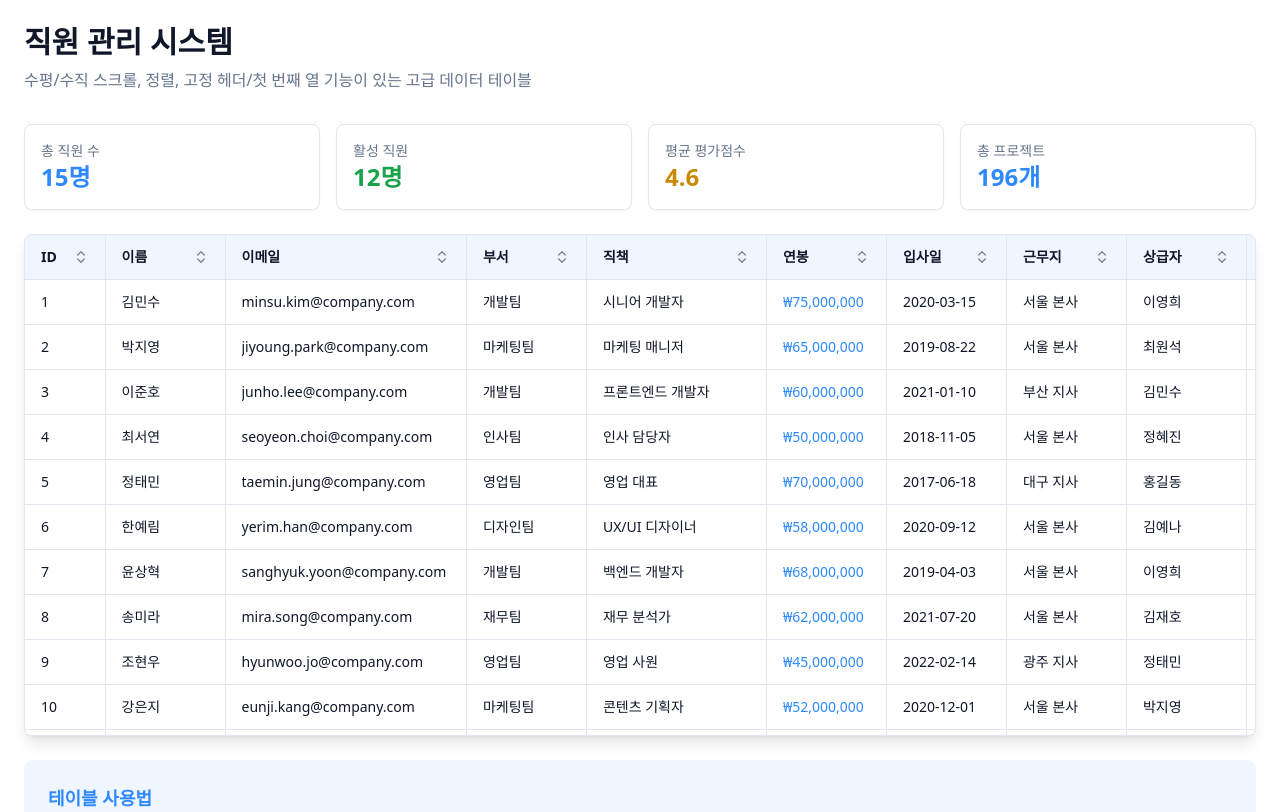
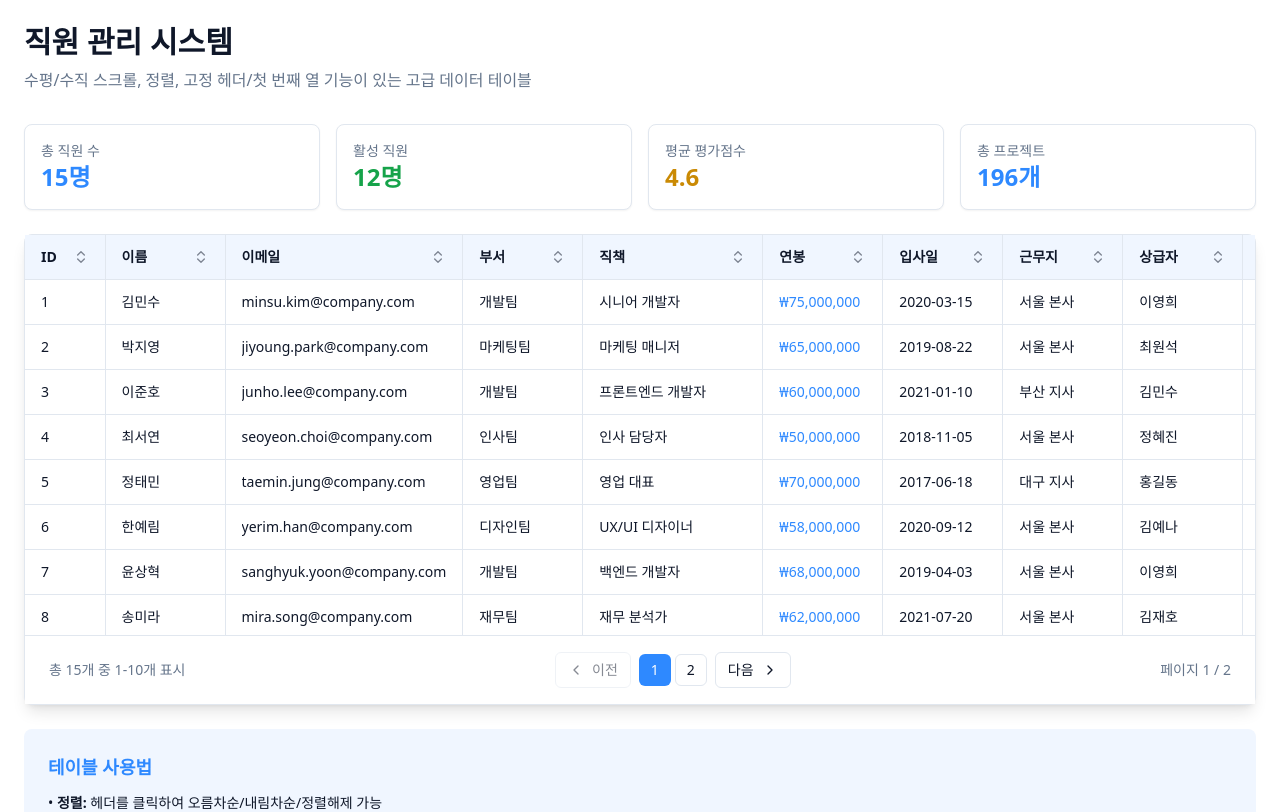
Before and after one commit to hongdaeri/sticky-table-wizard, a React (Vite) app: page / in a window 1280 px wide. Shown: the top 812 px of the page. Built offline with nearby package versions, Linux system fonts and the light colour scheme.

Commit message:
feat: Add table footer and modal
Implemented a table footer with pagination and a modal for item details, based on the provided screenshot.  The code is in HTML, CSS, and JavaScript only.

```diff
--- a/src/components/DataTable.tsx
+++ b/src/components/DataTable.tsx
@@ -1,6 +1,7 @@
 import { useState, useMemo } from 'react';
-import { ChevronUp, ChevronDown, ChevronsUpDown } from 'lucide-react';
+import { ChevronUp, ChevronDown, ChevronsUpDown, ChevronLeft, ChevronRight } from 'lucide-react';
 import { cn } from '@/lib/utils';
+import { Button } from '@/components/ui/button';
 
 export interface Column<T> {
   key: keyof T;
@@ -16,6 +17,8 @@ export interface DataTableProps<T> {
   stickyColumns?: (keyof T)[];  // 고정할 열들을 지정
   height?: string;
   className?: string;
+  pageSize?: number;
+  onRowClick?: (row: T) => void;
 }
 
 type SortConfig<T> = {
@@ -27,9 +30,14 @@ export function DataTable<T>({
   data,
   columns,
   stickyColumns = [],  // 기본값은 빈 배열
-  height = "600px",
-  className
+  height = "400px",
+  className,
+  pageSize = 10,
+  onRowClick
 }: DataTableProps<T>) {
+  const [sortConfig, setSortConfig] = useState<SortConfig<T>>(null);
+  const [currentPage, setCurrentPage] = useState(1);
+
   // 고정 열의 누적 너비 계산
   const getStickyLeft = (columnIndex: number) => {
     let leftOffset = 0;
@@ -47,8 +55,6 @@ export function DataTable<T>({
   const isColumnSticky = (columnKey: keyof T) => {
     return stickyColumns.includes(columnKey);
   };
-
-  const [sortConfig, setSortConfig] = useState<SortConfig<T>>(null);
 
   // 정렬된 데이터
   const sortedData = useMemo(() => {
@@ -68,6 +74,16 @@ export function DataTable<T>({
     });
   }, [data, sortConfig]);
 
+  // 페이지네이션된 데이터
+  const paginatedData = useMemo(() => {
+    const startIndex = (currentPage - 1) * pageSize;
+    const endIndex = startIndex + pageSize;
+    return sortedData.slice(startIndex, endIndex);
+  }, [sortedData, currentPage, pageSize]);
+
+  // 총 페이지 수
+  const totalPages = Math.ceil(data.length / pageSize);
+
   // 정렬 핸들러
   const handleSort = (key: keyof T) => {
     setSortConfig(current => {
@@ -80,6 +96,12 @@ export function DataTable<T>({
       }
       return { key, direction: 'asc' };
     });
+    setCurrentPage(1); // 정렬 시 첫 페이지로 이동
+  };
+
+  // 페이지 변경
+  const handlePageChange = (page: number) => {
+    setCurrentPage(page);
   };
 
   // 정렬 아이콘 렌더링
@@ -93,7 +115,8 @@ export function DataTable<T>({
   };
 
   return (
-    <div className={cn("relative overflow-hidden bg-card rounded-lg shadow-lg border border-table-border", className)}>
+    <div className={cn("relative bg-card rounded-lg shadow-lg border border-table-border", className)}>
+      {/* 테이블 */}
       <div
         className="overflow-auto scrollbar-thin scrollbar-thumb-muted scrollbar-track-background"
         style={{ height }}
@@ -131,14 +154,15 @@ export function DataTable<T>({
             </tr>
           </thead>
           <tbody>
-            {sortedData.map((row, rowIndex) => (
+            {paginatedData.map((row, rowIndex) => (
               <tr
                 key={rowIndex}
                 className={cn(
                   "border-b border-table-border transition-colors duration-150",
-                  "hover:bg-table-row-hover",
+                  "hover:bg-table-row-hover cursor-pointer",
                   rowIndex % 2 === 0 ? "bg-card" : "bg-table-stripe"
                 )}
+                onClick={() => onRowClick?.(row)}
               >
                 {columns.map((column, colIndex) => {
                   const isSticky = isColumnSticky(column.key);
@@ -171,6 +195,70 @@ export function DataTable<T>({
           </tbody>
         </table>
       </div>
+
+      {/* 푸터 - 페이지네이션 */}
+      <div className="flex items-center justify-between px-6 py-4 border-t border-table-border bg-card">
+        <div className="text-sm text-muted-foreground">
+          총 {data.length}개 중 {((currentPage - 1) * pageSize) + 1}-{Math.min(currentPage * pageSize, data.length)}개 표시
+        </div>
+
+        <div className="flex items-center gap-2">
+          <Button
+            variant="outline"
+            size="sm"
+            onClick={() => handlePageChange(currentPage - 1)}
+            disabled={currentPage === 1}
+          >
+            <ChevronLeft className="w-4 h-4" />
+            이전
+          </Button>
+
+          <div className="flex items-center gap-1">
+            {Array.from({ length: Math.min(5, totalPages) }, (_, i) => {
+              const page = i + 1;
+              return (
+                <Button
+                  key={page}
+                  variant={currentPage === page ? "default" : "outline"}
+                  size="sm"
+                  onClick={() => handlePageChange(page)}
+                  className="w-8 h-8 p-0"
+                >
+                  {page}
+                </Button>
+              );
+            })}
+
+            {totalPages > 5 && (
+              <>
+                <span className="text-muted-foreground">...</span>
+                <Button
+                  variant={currentPage === totalPages ? "default" : "outline"}
+                  size="sm"
+                  onClick={() => handlePageChange(totalPages)}
+                  className="w-8 h-8 p-0"
+                >
+                  {totalPages}
+                </Button>
+              </>
+            )}
+          </div>
+
+          <Button
+            variant="outline"
+            size="sm"
+            onClick={() => handlePageChange(currentPage + 1)}
+            disabled={currentPage === totalPages}
+          >
+            다음
+            <ChevronRight className="w-4 h-4" />
+          </Button>
+        </div>
+
+        <div className="text-sm text-muted-foreground">
+          페이지 {currentPage} / {totalPages}
+        </div>
+      </div>
     </div>
   );
 }
--- /dev/null
+++ b/src/components/EmployeeDetailModal.tsx
@@ -0,0 +1,152 @@
+import { Employee } from '@/data/sampleData';
+import {
+  Dialog,
+  DialogContent,
+  DialogHeader,
+  DialogTitle,
+} from '@/components/ui/dialog';
+import { Separator } from '@/components/ui/separator';
+import { Badge } from '@/components/ui/badge';
+
+interface EmployeeDetailModalProps {
+  employee: Employee | null;
+  open: boolean;
+  onClose: () => void;
+}
+
+export function EmployeeDetailModal({ employee, open, onClose }: EmployeeDetailModalProps) {
+  if (!employee) return null;
+
+  const getStatusColor = (status: string) => {
+    switch (status) {
+      case 'Active':
+        return 'bg-green-100 text-green-800';
+      case 'Inactive':
+        return 'bg-red-100 text-red-800';
+      case 'On Leave':
+        return 'bg-yellow-100 text-yellow-800';
+      default:
+        return 'bg-muted text-muted-foreground';
+    }
+  };
+
+  return (
+    <Dialog open={open} onOpenChange={onClose}>
+      <DialogContent className="max-w-2xl">
+        <DialogHeader>
+          <DialogTitle className="text-xl font-bold">직원 상세 정보</DialogTitle>
+        </DialogHeader>
+
+        <div className="space-y-6">
+          {/* 기본 정보 */}
+          <div className="grid grid-cols-2 gap-4">
+            <div>
+              <label className="text-sm font-medium text-muted-foreground">이름</label>
+              <p className="text-lg font-semibold text-foreground">{employee.name}</p>
+            </div>
+            <div>
+              <label className="text-sm font-medium text-muted-foreground">ID</label>
+              <p className="text-lg font-semibold text-foreground">{employee.id}</p>
+            </div>
+          </div>
+
+          <Separator />
+
+          {/* 연락처 정보 */}
+          <div>
+            <h3 className="text-lg font-semibold mb-3">연락처 정보</h3>
+            <div className="grid grid-cols-1 gap-3">
+              <div>
+                <label className="text-sm font-medium text-muted-foreground">이메일</label>
+                <p className="text-foreground">{employee.email}</p>
+              </div>
+            </div>
+          </div>
+
+          <Separator />
+
+          {/* 직무 정보 */}
+          <div>
+            <h3 className="text-lg font-semibold mb-3">직무 정보</h3>
+            <div className="grid grid-cols-2 gap-4">
+              <div>
+                <label className="text-sm font-medium text-muted-foreground">부서</label>
+                <p className="text-foreground">{employee.department}</p>
+              </div>
+              <div>
+                <label className="text-sm font-medium text-muted-foreground">직책</label>
+                <p className="text-foreground">{employee.position}</p>
+              </div>
+              <div>
+                <label className="text-sm font-medium text-muted-foreground">근무지</label>
+                <p className="text-foreground">{employee.location}</p>
+              </div>
+              <div>
+                <label className="text-sm font-medium text-muted-foreground">상급자</label>
+                <p className="text-foreground">{employee.manager}</p>
+              </div>
+            </div>
+          </div>
+
+          <Separator />
+
+          {/* 급여 및 성과 */}
+          <div>
+            <h3 className="text-lg font-semibold mb-3">급여 및 성과</h3>
+            <div className="grid grid-cols-2 gap-4">
+              <div>
+                <label className="text-sm font-medium text-muted-foreground">연봉</label>
+                <p className="text-lg font-semibold text-primary">
+                  ₩{employee.salary.toLocaleString()}
+                </p>
+              </div>
+              <div>
+                <label className="text-sm font-medium text-muted-foreground">평가점수</label>
+                <div className="flex items-center gap-2">
+                  <span className="text-lg font-semibold">{employee.performance}</span>
+                  <div className="flex">
+                    {[...Array(5)].map((_, i) => (
+                      <span
+                        key={i}
+                        className={`text-sm ${
+                          i < Math.floor(employee.performance) ? 'text-yellow-400' : 'text-muted-foreground'
+                        }`}
+                      >
+                        ★
+                      </span>
+                    ))}
+                  </div>
+                </div>
+              </div>
+              <div>
+                <label className="text-sm font-medium text-muted-foreground">담당 프로젝트</label>
+                <Badge variant="secondary" className="mt-1">
+                  {employee.projects}개
+                </Badge>
+              </div>
+              <div>
+                <label className="text-sm font-medium text-muted-foreground">상태</label>
+                <div className="mt-1">
+                  <span className={`px-2 py-1 rounded-full text-xs font-medium ${getStatusColor(employee.status)}`}>
+                    {employee.status}
+                  </span>
+                </div>
+              </div>
+            </div>
+          </div>
+
+          <Separator />
+
+          {/* 기타 정보 */}
+          <div>
+            <h3 className="text-lg font-semibold mb-3">기타 정보</h3>
+            <div>
+              <label className="text-sm font-medium text-muted-foreground">입사일</label>
+              <p className="text-foreground">{employee.joinDate}</p>
+            </div>
+          </div>
+        </div>
+      </DialogContent>
+    </Dialog>
+  );
+}
--- a/src/pages/Index.tsx
+++ b/src/pages/Index.tsx
@@ -1,7 +1,22 @@
 import { DataTable, Column } from '@/components/DataTable';
 import { Employee, sampleEmployees } from '@/data/sampleData';
+import { EmployeeDetailModal } from '@/components/EmployeeDetailModal';
+import { useState } from 'react';
 
 const Index = () => {
+  const [selectedEmployee, setSelectedEmployee] = useState<Employee | null>(null);
+  const [isModalOpen, setIsModalOpen] = useState(false);
+
+  const handleRowClick = (employee: Employee) => {
+    setSelectedEmployee(employee);
+    setIsModalOpen(true);
+  };
+
+  const handleCloseModal = () => {
+    setIsModalOpen(false);
+    setSelectedEmployee(null);
+  };
+
   // 테이블 컬럼 정의
   const columns: Column<Employee>[] = [
     {
@@ -161,8 +176,17 @@ const Index = () => {
           data={sampleEmployees}
           columns={columns}
           stickyColumns={['id', 'name']}  // ID와 이름 열을 고정
-          height="500px"
+          height="400px"
+          pageSize={10}
           className="mb-6"
+          onRowClick={handleRowClick}
+        />
+
+        {/* 직원 상세 모달 */}
+        <EmployeeDetailModal
+          employee={selectedEmployee}
+          open={isModalOpen}
+          onClose={handleCloseModal}
         />
 
         {/* 사용법 안내 */}
@@ -174,6 +198,8 @@ const Index = () => {
             <li>• <strong>고정 헤더:</strong> 세로 스크롤 시 헤더가 상단에 고정됨</li>
             <li>• <strong>고정 열:</strong> 가로 스크롤 시 ID와 이름 열이 왼쪽에 고정됨 (원하는 열 지정 가능)</li>
             <li>• <strong>호버 효과:</strong> 행에 마우스를 올리면 하이라이트됨</li>
+            <li>• <strong>행 클릭:</strong> 직원 행을 클릭하면 상세 정보 모달이 열림</li>
+            <li>• <strong>페이지네이션:</strong> 테이블 하단에서 페이지 이동 및 정보 확인 가능</li>
           </ul>
         </div>
       </div>
```
